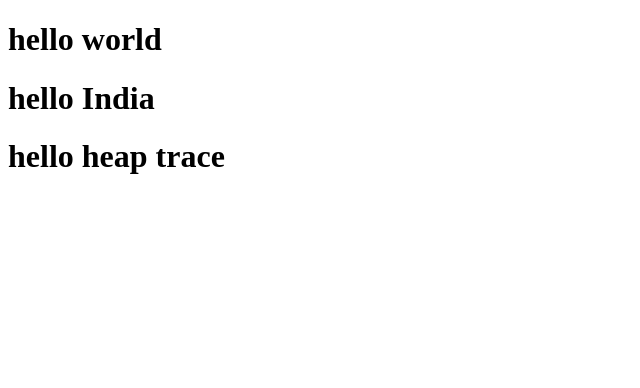
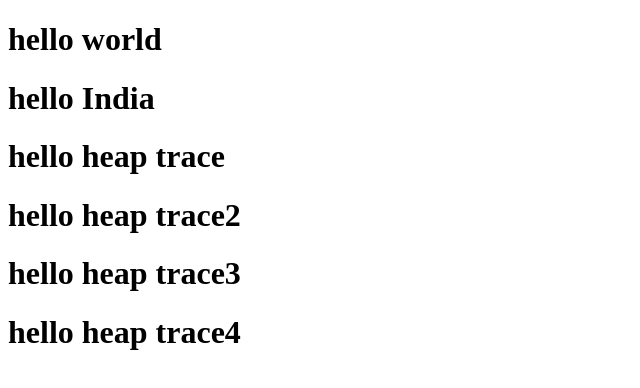
Before and after one commit to hiteshht/test_app, a plain HTML site: page index.html in a window 1280 px wide. Shown: the whole page, without its empty margins (0-640 px from the left). Drawn offline with Linux system fonts and the light colour scheme.

Commit message:
add 3 more line

```diff
--- a/index.html
+++ b/index.html
@@ -11,6 +11,9 @@
     <h1>hello world</h1>
     <h1>hello India</h1>
     <h1>hello heap trace</h1>
+    <h1>hello heap trace2</h1>
+    <h1>hello heap trace3</h1>
+    <h1>hello heap trace4</h1>
 </body>
 
 </html>
```
